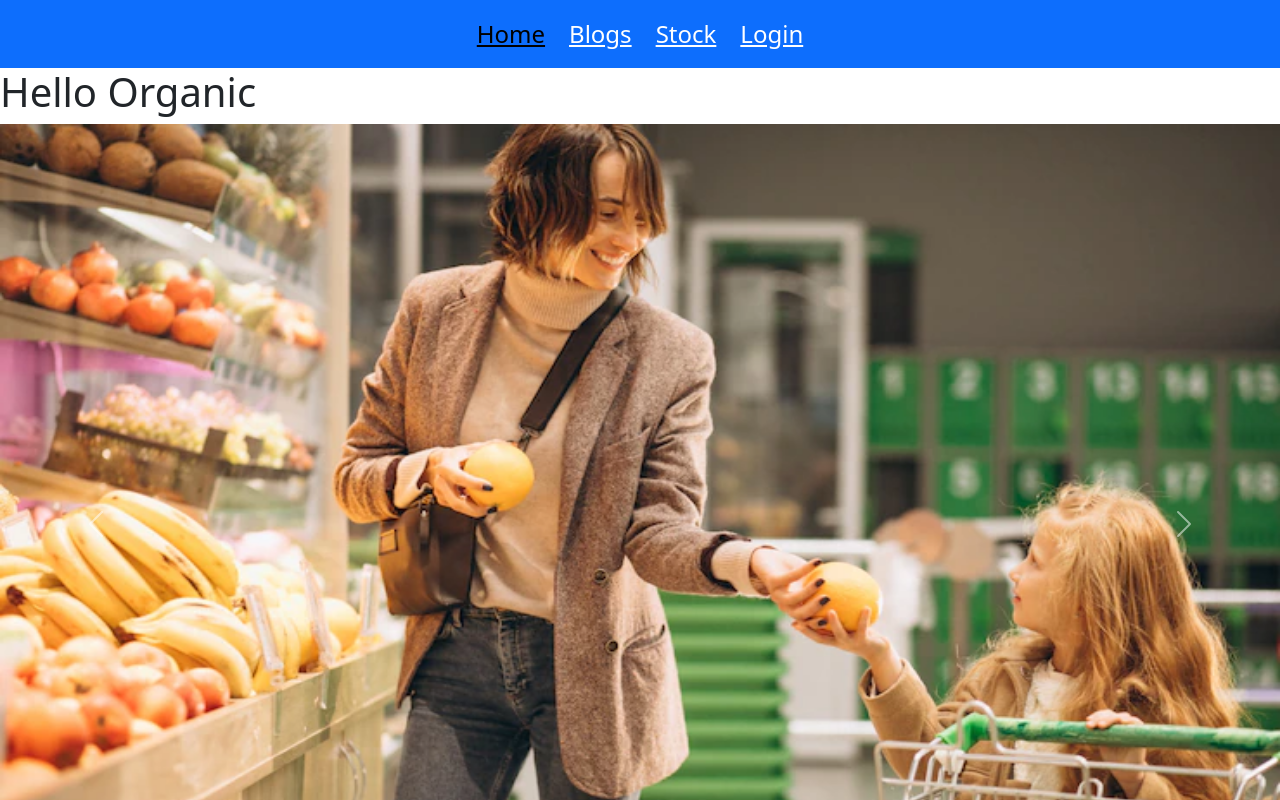
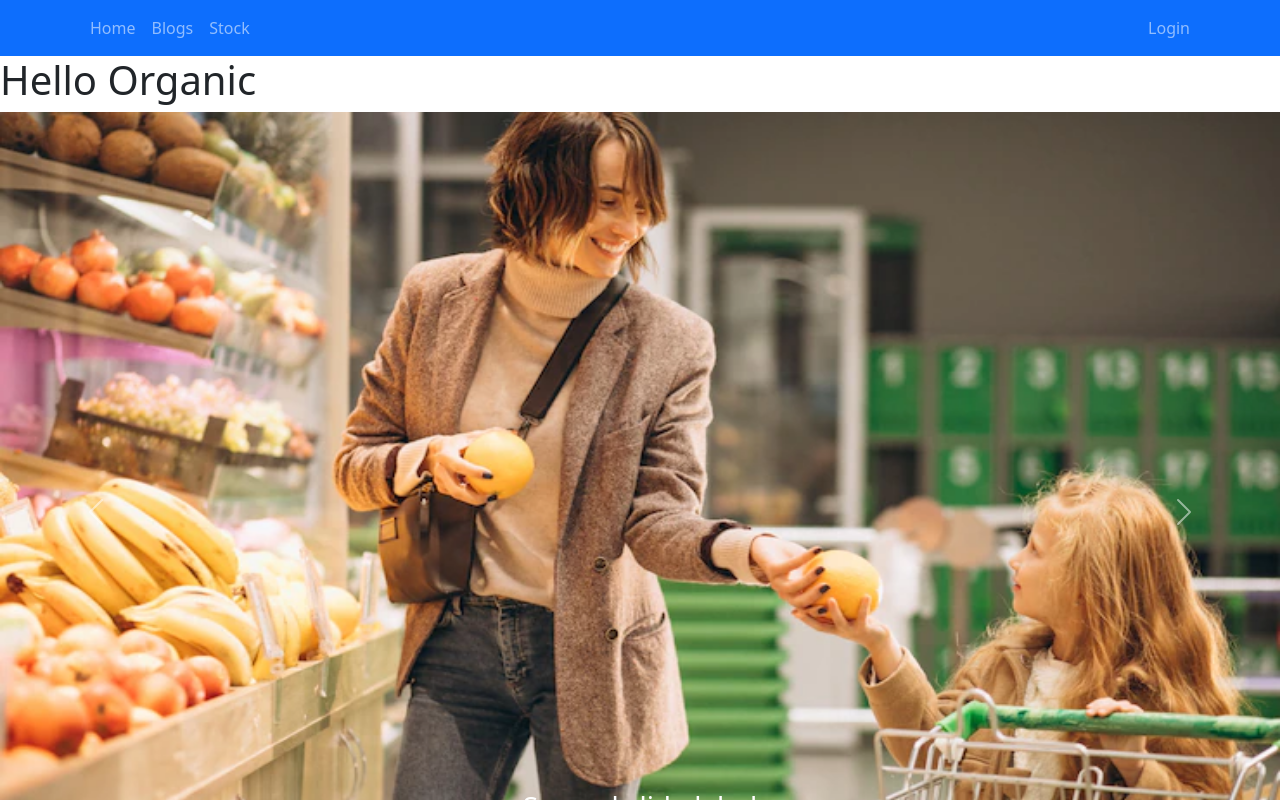
Before and after one commit to eliyasmah/-warehouse-management-client-side, a React (Create React App) app: page / in a window 1280 px wide. Shown: the top 800 px of the page. Built offline with nearby package versions, Linux system fonts and the light colour scheme; no server answers.

Commit message:
add responsive navber

```diff
--- a/public/index.html
+++ b/public/index.html
@@ -24,7 +24,7 @@
       work correctly both with client-side routing and a non-root public URL.
       Learn how to configure a non-root public URL by running `npm run build`.
     -->
-    <title>React App</title>
+    <title>Hello Organic</title>
   </head>
   <body>
     <noscript>You need to enable JavaScript to run this app.</noscript>
--- a/src/App.js
+++ b/src/App.js
@@ -19,6 +19,7 @@ function App() {
       <Header></Header>
       <Routes>
         <Route path="/" element={<Home></Home>}></Route>
+        <Route path="/home" element={<Home></Home>}></Route>
         <Route
           path="/update/:updateId"
           element={
--- a/src/Pages/Login/ManageInventory/ManageInventory.js
+++ b/src/Pages/Login/ManageInventory/ManageInventory.js
@@ -31,7 +31,7 @@ const ManageInventory = () => {
   return (
     <div className="mt-4">
       {inventories.map((inventory) => (
-        <div className="w-75 mx-auto my-2" key={inventory._id}>
+        <div className="w-75 w-sm-100 mx-auto " key={inventory._id}>
           <Table striped bordered hover variant="blue">
             <tbody className="text-left">
               <tr>
--- a/src/Pages/Shared/Header/Header.js
+++ b/src/Pages/Shared/Header/Header.js
@@ -1,5 +1,6 @@
 import { signOut } from "firebase/auth";
 import React from "react";
+import { Container, Nav, Navbar, NavDropdown } from "react-bootstrap";
 import { useAuthState } from "react-firebase-hooks/auth";
 import { Link } from "react-router-dom";
 import auth from "../../../firebase.init";
@@ -11,39 +12,59 @@ const Header = () => {
     signOut(auth);
   };
   return (
-    <div className="d-flex justify-content-center p-3 fs-4 text-decoration-none bg-primary gap-4">
-      <CustomLink as={Link} to={"/"}>
+    <>
+      <Navbar
+        collapseOnSelect
+        expand="lg"
+        sticky="top"
+        bg="primary"
+        variant="dark"
+      >
+        <Container>
+          {/* <Navbar.Brand as={Link} to="/">
+                <img height={30} src={logo} alt="" />
+            </Navbar.Brand> */}
+          <Navbar.Toggle aria-controls="responsive-navbar-nav" />
+          <Navbar.Collapse id="responsive-navbar-nav">
+            <Nav className="me-auto">
+              <Nav.Link as={Link} to="/home">
                 Home
-      </CustomLink>
-      <CustomLink as={Link} to={"/blogs"}>
+              </Nav.Link>
+              <Nav.Link as={Link} to="/blogs">
                 Blogs
-      </CustomLink>
-      <CustomLink as={Link} to={"/stock"}>
+              </Nav.Link>
+              <Nav.Link as={Link} to="stock">
                 Stock
-      </CustomLink>
+              </Nav.Link>
+            </Nav>
+            <Nav>
               {user && (
                 <>
-          <CustomLink as={Link} to={"/add"}>
+                  <Nav.Link as={Link} to="add">
                     Add Item
-          </CustomLink>
-          <CustomLink as={Link} to={"/manage"}>
+                  </Nav.Link>
+                  <Nav.Link as={Link} to="manage">
                     Manage Items
-          </CustomLink>
+                  </Nav.Link>
                 </>
               )}
               {user ? (
                 <button
+                  className="btn text-decoration-none text-white border bg-success"
                   onClick={handleSignOut}
-          className="btn text-decoration-none text-white border bg-success"
                 >
-          Sign Out
+                  sign out
                 </button>
               ) : (
-        <CustomLink as={Link} to={"/login"}>
+                <Nav.Link as={Link} to="login">
                   Login
-        </CustomLink>
+                </Nav.Link>
               )}
-    </div>
+            </Nav>
+          </Navbar.Collapse>
+        </Container>
+      </Navbar>
+    </>
   );
 };
 
```
Lines whose indentation alone changed are shown as unchanged.
